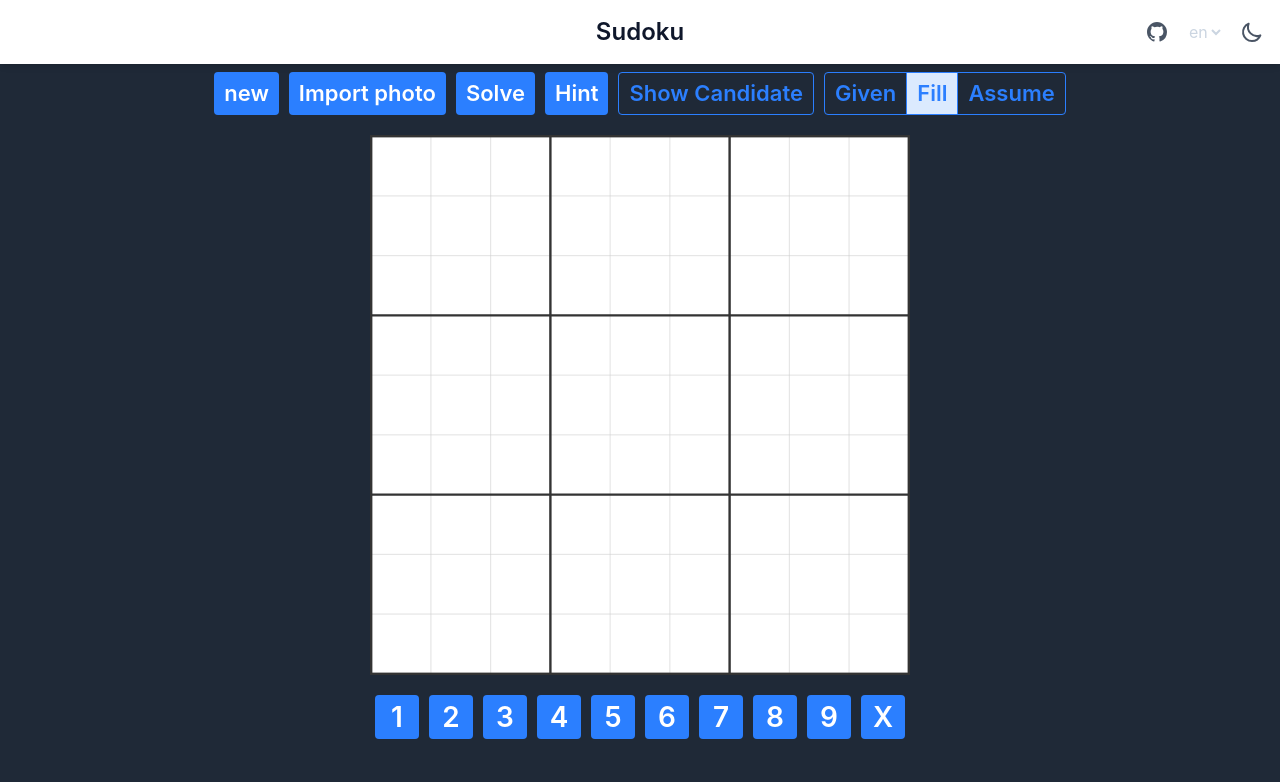
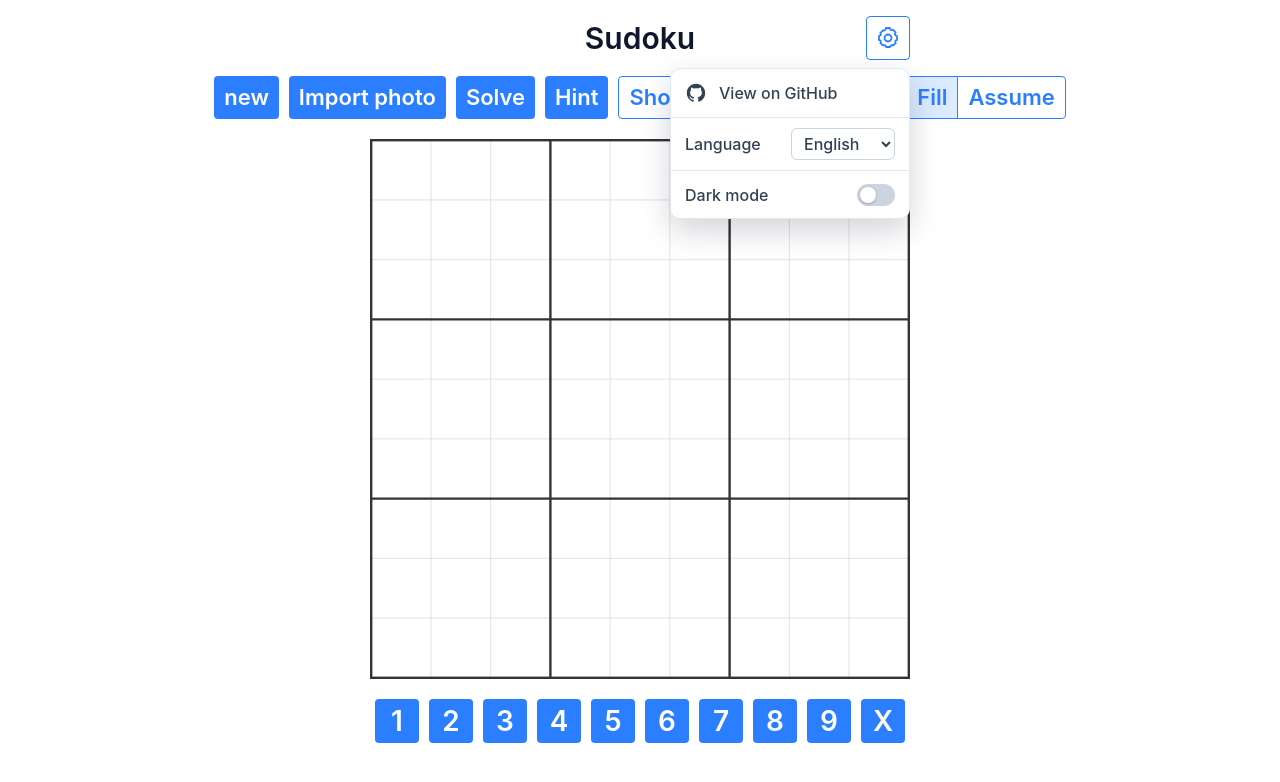
Before and after one commit to DarkGoldBar/vue-sudoku-solver, a Vue app: page / in a window 1280 px wide. Both pictures are taken after a click on the button "Settings". Shown: the top 782 px of the page. Built offline with nearby package versions, Linux system fonts and the light colour scheme.

Commit message:
change UI layout

```diff
--- a/src/App.vue
+++ b/src/App.vue
@@ -4,13 +4,17 @@ import SudokuTable from './components/SudokuTable.vue'
 </script>
 
 <template>
-  <NavBar
-    github-url="https://github.com/DarkGoldBar/vue-sudoku-solver"
-  />
-  <div class="mt-16 mb-4 pt-2">
+  <main class="page-layout">
+    <NavBar github-url="https://github.com/DarkGoldBar/vue-sudoku-solver" />
     <SudokuTable />
-  </div>
+  </main>
 </template>
 
 <style>
+.page-layout {
+  display: flex;
+  flex-direction: column;
+  gap: 16px;
+  padding: 16px 0;
+}
 </style>
--- a/src/components/NavBar.vue
+++ b/src/components/NavBar.vue
@@ -1,83 +1,241 @@
 <script setup lang="ts">
-import { ref, onMounted, onUnmounted } from 'vue'
+import { onMounted, onUnmounted, ref } from 'vue'
 
-// 定义props接口
 interface Props {
   githubUrl: string
 }
 
 defineProps<Props>()
 
-// 语言下拉菜单状态
-const showLanguageMenu = ref(false)
-const languageDropdown = ref<HTMLElement | null>(null)
-
-// 暗色模式状态
+const showSettingsMenu = ref(false)
+const settings = ref<HTMLElement | null>(null)
+const settingsButton = ref<HTMLButtonElement | null>(null)
 const isDark = ref(document.documentElement.classList.contains('dark'))
 
-// 切换暗色模式
 const toggleDarkMode = () => {
   isDark.value = !isDark.value
-  document.documentElement.classList.toggle('dark')
+  document.documentElement.classList.toggle('dark', isDark.value)
 }
 
-// 处理点击外部关闭下拉菜单
+const closeSettingsMenu = (restoreFocus = false) => {
+  showSettingsMenu.value = false
+  if (restoreFocus) settingsButton.value?.focus()
+}
+
 const handleClickOutside = (event: MouseEvent) => {
-  if (
-    languageDropdown.value &&
-    !languageDropdown.value.contains(event.target as Node)
-  ) {
-    showLanguageMenu.value = false
+  if (settings.value && !settings.value.contains(event.target as Node)) {
+    closeSettingsMenu()
   }
 }
 
-// 添加和移除事件监听器
+const handleKeydown = (event: KeyboardEvent) => {
+  if (event.key === 'Escape' && showSettingsMenu.value) {
+    closeSettingsMenu(true)
+  }
+}
+
 onMounted(() => {
   document.addEventListener('click', handleClickOutside)
+  document.addEventListener('keydown', handleKeydown)
 })
 
 onUnmounted(() => {
   document.removeEventListener('click', handleClickOutside)
+  document.removeEventListener('keydown', handleKeydown)
 })
 </script>
 
 <template>
-  <nav class="fixed top-0 left-0 right-0 h-16 bg-white dark:bg-gray-800 shadow-md flex items-center px-4 z-50">
-    <!-- 左侧插槽 -->
-    <div class="flex-1">
-      <slot></slot>
-    </div>
+  <header class="title-bar">
+    <h1>{{ $t('title') }}</h1>
 
-    <h1 class="absolute left-1/2 -translate-x-1/2 text-2xl font-semibold text-slate-900 dark:text-slate-100">{{ $t('title') }}</h1>
-
-    <!-- 右侧按钮组 -->
-    <div class="flex items-center gap-4">
-      <!-- GitHub -->
-      <a :href="githubUrl" target="_blank" class="text-gray-600 dark:text-gray-300 hover:text-gray-900 dark:hover:text-white">
-        <svg class="w-6 h-6" fill="currentColor" viewBox="0 0 24 24" aria-hidden="true">
-          <path fill-rule="evenodd" d="M12 2C6.477 2 2 6.484 2 12.017c0 4.425 2.865 8.18 6.839 9.504.5.092.682-.217.682-.483 0-.237-.008-.868-.013-1.703-2.782.605-3.369-1.343-3.369-1.343-.454-1.158-1.11-1.466-1.11-1.466-.908-.62.069-.608.069-.608 1.003.07 1.531 1.032 1.531 1.032.892 1.53 2.341 1.088 2.91.832.092-.647.35-1.088.636-1.338-2.22-.253-4.555-1.113-4.555-4.951 0-1.093.39-1.988 1.029-2.688-.103-.253-.446-1.272.098-2.65 0 0 .84-.27 2.75 1.026A9.564 9.564 0 0112 6.844c.85.004 1.705.115 2.504.337 1.909-1.296 2.747-1.027 2.747-1.027.546 1.379.202 2.398.1 2.651.64.7 1.028 1.595 1.028 2.688 0 3.848-2.339 4.695-4.566 4.943.359.309.678.92.678 1.855 0 1.338-.012 2.419-.012 2.747 0 .268.18.58.688.482A10.019 10.019 0 0022 12.017C22 6.484 17.522 2 12 2z" clip-rule="evenodd" />
-        </svg>
-      </a>
-
-      <!-- 语言选择 -->
-      <div class="locale-changer">
-        <select v-model="$i18n.locale">
-          <option v-for="locale in $i18n.availableLocales" :key="`locale-${locale}`" :value="locale">{{ locale }}</option>
-        </select>
-      </div>
-
-      <!-- 暗色模式切换 -->
+    <div ref="settings" class="settings">
       <button
-        @click="toggleDarkMode"
-        class="text-gray-600 dark:text-gray-300 hover:text-gray-900 dark:hover:text-white"
+        ref="settingsButton"
+        type="button"
+        class="btn-primary-outline settings-button"
+        :aria-label="$t('settings.title')"
+        :title="$t('settings.title')"
+        aria-haspopup="menu"
+        :aria-expanded="showSettingsMenu"
+        @click="showSettingsMenu = !showSettingsMenu"
       >
-        <svg v-if="!isDark" class="w-6 h-6" fill="none" stroke="currentColor" viewBox="0 0 24 24">
-          <path stroke-linecap="round" stroke-linejoin="round" stroke-width="2" d="M12 3v1m0 16v1m9-9h-1M4 12H3m15.364 6.364l-.707-.707M6.343 6.343l-.707-.707m12.728 0l-.707.707M6.343 17.657l-.707.707M16 12a4 4 0 11-8 0 4 4 0 018 0z" />
-        </svg>
-        <svg v-else class="w-6 h-6" fill="none" stroke="currentColor" viewBox="0 0 24 24">
-          <path stroke-linecap="round" stroke-linejoin="round" stroke-width="2" d="M20.354 15.354A9 9 0 018.646 3.646 9.003 9.003 0 0012 21a9.003 9.003 0 008.354-5.646z" />
+        <svg viewBox="0 0 24 24" aria-hidden="true">
+          <path d="M12 15.5a3.5 3.5 0 1 0 0-7 3.5 3.5 0 0 0 0 7Z" />
+          <path d="M19.4 15a1.65 1.65 0 0 0 .33 1.82l.06.06-2.83 2.83-.06-.06a1.65 1.65 0 0 0-1.82-.33 1.65 1.65 0 0 0-1 1.51V21h-4v-.17a1.65 1.65 0 0 0-1-1.51 1.65 1.65 0 0 0-1.82.33l-.06.06-2.83-2.83.06-.06A1.65 1.65 0 0 0 4.6 15a1.65 1.65 0 0 0-1.51-1H3v-4h.09A1.65 1.65 0 0 0 4.6 9a1.65 1.65 0 0 0-.33-1.82l-.06-.06L7.04 4.3l.06.06A1.65 1.65 0 0 0 8.92 4a1.65 1.65 0 0 0 1-1.51V2h4v.49a1.65 1.65 0 0 0 1 1.51 1.65 1.65 0 0 0 1.82-.33l.06-.06 2.83 2.83-.06.06A1.65 1.65 0 0 0 19.4 9a1.65 1.65 0 0 0 1.51 1H21v4h-.09a1.65 1.65 0 0 0-1.51 1Z" />
         </svg>
       </button>
+
+      <div v-if="showSettingsMenu" class="settings-menu" role="menu">
+        <a
+          :href="githubUrl"
+          target="_blank"
+          rel="noopener noreferrer"
+          class="settings-link"
+          role="menuitem"
+        >
+          <svg viewBox="0 0 24 24" fill="currentColor" aria-hidden="true">
+            <path fill-rule="evenodd" d="M12 2C6.477 2 2 6.484 2 12.017c0 4.425 2.865 8.18 6.839 9.504.5.092.682-.217.682-.483 0-.237-.008-.868-.013-1.703-2.782.605-3.369-1.343-3.369-1.343-.454-1.158-1.11-1.466-1.11-1.466-.908-.62.069-.608.069-.608 1.003.07 1.531 1.032 1.531 1.032.892 1.53 2.341 1.088 2.91.832.092-.647.35-1.088.636-1.338-2.22-.253-4.555-1.113-4.555-4.951 0-1.093.39-1.988 1.029-2.688-.103-.253-.446-1.272.098-2.65 0 0 .84-.27 2.75 1.026A9.564 9.564 0 0 1 12 6.844c.85.004 1.705.115 2.504.337 1.909-1.296 2.747-1.027 2.747-1.027.546 1.379.202 2.398.1 2.651.64.7 1.028 1.595 1.028 2.688 0 3.848-2.339 4.695-4.566 4.943.359.309.678.92.678 1.855 0 1.338-.012 2.419-.012 2.747 0 .268.18.58.688.482A10.019 10.019 0 0 0 22 12.017C22 6.484 17.522 2 12 2Z" clip-rule="evenodd" />
+          </svg>
+          <span>{{ $t('settings.github') }}</span>
+        </a>
+
+        <label class="settings-row">
+          <span>{{ $t('settings.language') }}</span>
+          <select v-model="$i18n.locale">
+            <option
+              v-for="locale in $i18n.availableLocales"
+              :key="`locale-${locale}`"
+              :value="locale"
+            >{{ $t('lang', 1, { locale }) }}</option>
+          </select>
+        </label>
+
+        <button type="button" class="settings-row theme-toggle" role="menuitem" @click="toggleDarkMode">
+          <span>{{ $t('settings.darkMode') }}</span>
+          <span class="switch" :class="{ active: isDark }" aria-hidden="true"><i /></span>
+        </button>
+      </div>
     </div>
-  </nav>
+  </header>
 </template>
+
+<style scoped>
+.title-bar {
+  display: grid;
+  grid-template-columns: 44px minmax(0, 1fr) 44px;
+  align-items: center;
+  width: min(calc(var(--cell-size) * 9), calc(100% - 32px));
+  margin: 0 auto;
+}
+
+.title-bar h1 {
+  grid-column: 2;
+  color: #0f172a;
+  font-size: 30px;
+  font-weight: 600;
+  line-height: 44px;
+  text-align: center;
+}
+
+.settings {
+  position: relative;
+  grid-column: 3;
+}
+
+.settings-button {
+  display: grid;
+  width: 44px;
+  height: 44px;
+  padding: 9px;
+  cursor: pointer;
+  place-items: center;
+}
+
+.settings-button svg {
+  width: 24px;
+  height: 24px;
+  fill: none;
+  stroke: currentColor;
+  stroke-linecap: round;
+  stroke-linejoin: round;
+  stroke-width: 1.8;
+}
+
+.settings-menu {
+  position: absolute;
+  z-index: 50;
+  top: calc(100% + 8px);
+  right: 0;
+  width: 240px;
+  overflow: hidden;
+  border: 1px solid #e2e8f0;
+  border-radius: 10px;
+  background: #fff;
+  color: #334155;
+  box-shadow: 0 12px 30px rgb(15 23 42 / 0.18);
+}
+
+.settings-row,
+.settings-link {
+  display: flex;
+  width: 100%;
+  min-height: 48px;
+  align-items: center;
+  justify-content: space-between;
+  gap: 12px;
+  padding: 10px 14px;
+  background: transparent;
+  color: inherit;
+  font-weight: 500;
+  text-decoration: none;
+}
+
+.settings-row + .settings-row,
+.settings-link + .settings-row {
+  border-top: 1px solid #e2e8f0;
+}
+
+.settings-link {
+  justify-content: flex-start;
+}
+
+.settings-link svg {
+  width: 22px;
+  height: 22px;
+  flex: none;
+}
+
+.settings-link:hover,
+.theme-toggle:hover {
+  background: #f8fafc;
+}
+
+.settings-row select {
+  min-width: 104px;
+  padding: 4px 8px;
+  border: 1px solid #cbd5e1;
+  border-radius: 6px;
+  background: #fff;
+  color: #334155;
+}
+
+.theme-toggle {
+  border: 0;
+  cursor: pointer;
+  font-size: 16px;
+}
+
+.switch {
+  position: relative;
+  width: 38px;
+  height: 22px;
+  flex: none;
+  border-radius: 999px;
+  background: #cbd5e1;
+  transition: background-color 150ms ease;
+}
+
+.switch i {
+  position: absolute;
+  top: 3px;
+  left: 3px;
+  width: 16px;
+  height: 16px;
+  border-radius: 50%;
+  background: #fff;
+  box-shadow: 0 1px 3px rgb(15 23 42 / 0.25);
+  transition: transform 150ms ease;
+}
+
+.switch.active { background: #3b82f6; }
+.switch.active i { transform: translateX(16px); }
+
+:global(.dark) .title-bar h1 { color: #f1f5f9; }
+:global(.dark) .settings-menu { border-color: #475569; background: #1f2937; color: #e2e8f0; }
+:global(.dark) .settings-row + .settings-row,
+:global(.dark) .settings-link + .settings-row { border-color: #475569; }
+:global(.dark) .settings-link:hover,
+:global(.dark) .theme-toggle:hover { background: #374151; }
+:global(.dark) .settings-row select { border-color: #64748b; background: #111827; color: #f1f5f9; }
+</style>
--- a/src/i18n/en.json
+++ b/src/i18n/en.json
@@ -1,6 +1,12 @@
 {
     "lang": "English",
     "title": "Sudoku",
+    "settings": {
+        "title": "Settings",
+        "github": "View on GitHub",
+        "language": "Language",
+        "darkMode": "Dark mode"
+    },
     "photoImport": {
         "title": "Import from photo",
         "description": "Photograph a printed Sudoku or choose a screenshot. Images stay on your device. Edit recognized digits in Given mode on the main board.",
--- a/src/i18n/ja.json
+++ b/src/i18n/ja.json
@@ -1,6 +1,12 @@
 {
     "lang": "日本語",
     "title": "数独",
+    "settings": {
+        "title": "設定",
+        "github": "GitHub で見る",
+        "language": "言語",
+        "darkMode": "ダークモード"
+    },
     "photoImport": {
         "title": "写真から読み込み",
         "description": "印刷された数独を撮影するか、スクリーンショットを選択します。画像は端末内で処理されます。読み込み後は盤面の「問題」モードで修正できます。",
--- a/src/i18n/zh.json
+++ b/src/i18n/zh.json
@@ -1,6 +1,12 @@
 {
     "lang": "中文",
     "title": "数独",
+    "settings": {
+        "title": "设置",
+        "github": "在 GitHub 中查看",
+        "language": "语言",
+        "darkMode": "深色模式"
+    },
     "photoImport": {
         "title": "拍照导入",
         "description": "拍摄印刷数独或选择截图。图片仅在本机处理；识别后可在主棋盘的“题面”模式修改。",
--- a/src/style.css
+++ b/src/style.css
@@ -33,8 +33,17 @@
 
 #app {
   width: 100%;
-  height: 100%;
-  overflow: hidden;
+  min-height: 100%;
+  overflow-x: hidden;
+}
+
+body {
+  margin: 0;
+  background: #fff;
+}
+
+.dark body {
+  background: #111827;
 }
 
 button {
```
Also changed, not shown: package.json (+4 -4 lines), 1 other file (tests, documents, lock files or other folders).
